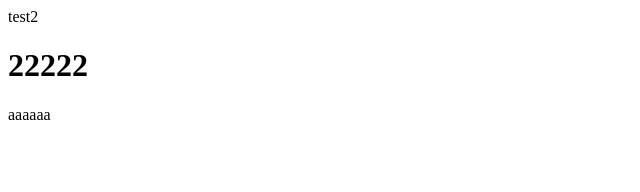
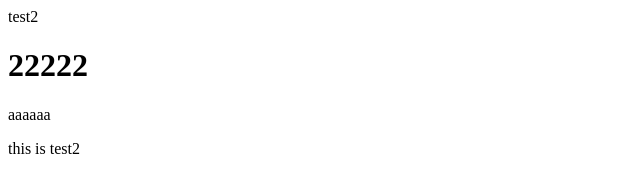
Before and after one commit to greatasher7/Study-Git, a website: page index.html in a window 1280 px wide. Shown: the full height of the page, 0-640 px from the left. Drawn offline with Linux system fonts and the light colour scheme.

Commit message:
test2 second commit

```diff
--- a/index.html
+++ b/index.html
@@ -10,5 +10,6 @@
     <div>test2</div>
     <h1>22222</h1>
     <p>aaaaaa</p>
+    <span>this is test2</span>
   </body>
 </html>
```
